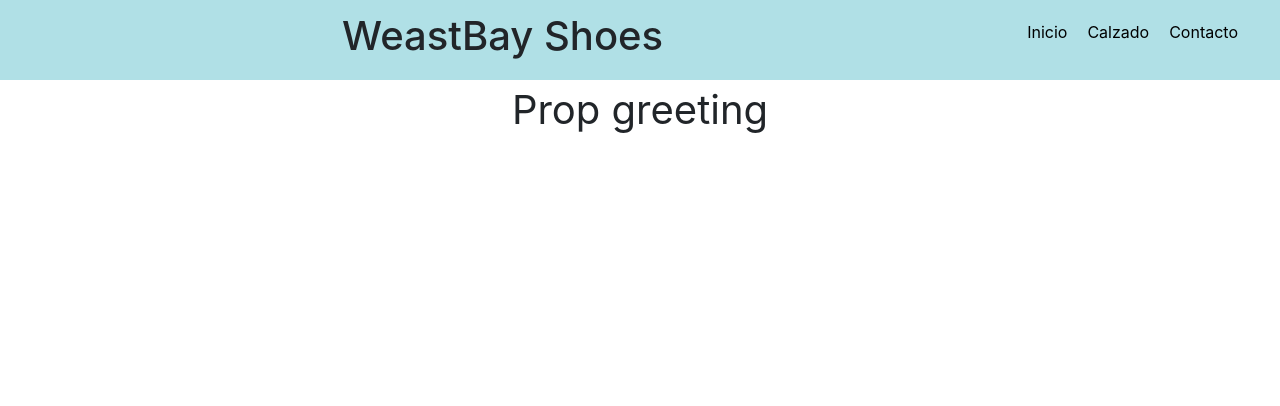
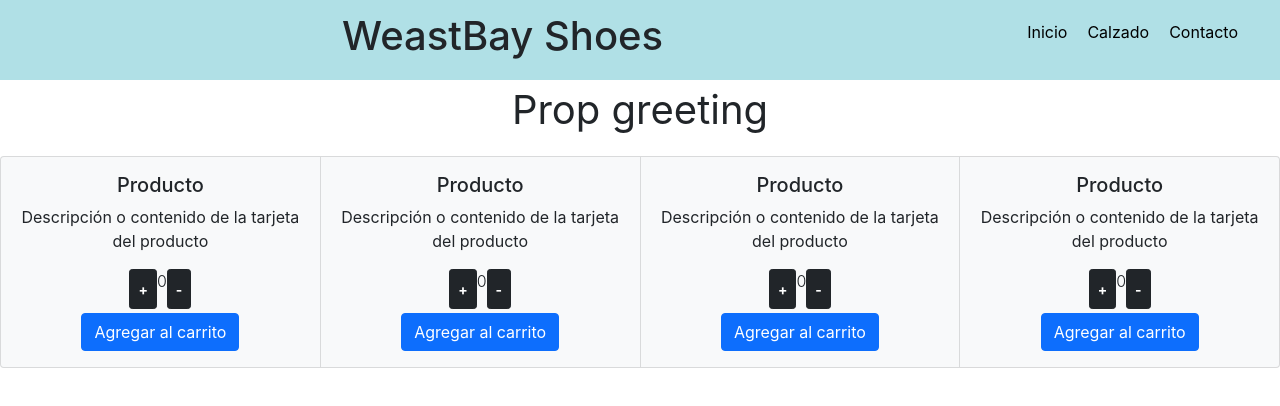
Before and after one commit to RodrigoMonroy25/reactjs, a React (Create React App) app: page / in a window 1280 px wide. Shown: the top 406 px of the page. Built offline with nearby package versions, Linux system fonts and the light colour scheme.

Commit message:
Counter & Cards

```diff
--- /dev/null
+++ b/src/components/cards/cards.js
@@ -0,0 +1,17 @@
+import ItemCount from '../itemCount/itemCount.js';
+
+const Card = () => {
+    return (
+        <div className="card bg-light mb-3">
+            <image className="card-img-top" src="..." alt="Card image cap" />
+            <div className="card-body">
+                <h5 className="card-title">Producto</h5>
+                <p className="card-text">Descripción o contenido de la tarjeta del producto</p>
+                <ItemCount stock="5" /> {/* Se inserta contador con stock = 5 */}
+                <a href="..." className="btn btn-primary mt-1">Agregar al carrito</a>
+            </div>
+        </div>
+    )
+}
+
+export default Card
--- a/src/components/cartWidget/cartWidget.js
+++ b/src/components/cartWidget/cartWidget.js
@@ -4,9 +4,7 @@ import ShoppingCartImage from '../../img/shopping-cart.png';
 const CartWidget = () => {
     return (
         <div>
-            <p>
             <image src={ShoppingCartImage} alt="Shopping cart" />
-            </p>
         </div>
     )
 }
--- /dev/null
+++ b/src/components/itemCount/itemCount.js
@@ -0,0 +1,24 @@
+import { useState } from 'react'
+
+const ItemCount = (prop) => {
+    const [counter, setCounter] = useState (0);
+    const onAdd = () => {
+        if (counter < prop.stock) {
+        setCounter(counter + 1);
+        }
+    }
+    const onRemove = () => {
+        if (counter > 0){
+            setCounter(counter - 1)
+        }
+    }
+    return (
+    <div className="d-flex justify-content-center align-middle">
+        <button className="btn btn-sm btn-dark fw-bold " onClick={onAdd}> + </button> {/* Add */}
+        <p className="fs-6 fw-light">   {counter}   </p>
+        <button className="btn btn-sm btn-dark fw-bold" onClick={onRemove}> - </button> {/* Subtract */}
+    </div>
+    )
+}
+
+export default ItemCount
--- a/src/components/itemListContainer/itemListContainer.js
+++ b/src/components/itemListContainer/itemListContainer.js
@@ -1,7 +1,15 @@
+import Card from "../cards/cards.js"
+
 const ItemListContainer = (props) => {
     return (
     <div>
         <p className="fs-1">{props.greeting}</p>
+        <div className="card-group">
+        <Card />
+        <Card />
+        <Card />
+        <Card />
+        </div>
     </div>
     )
 }
```
